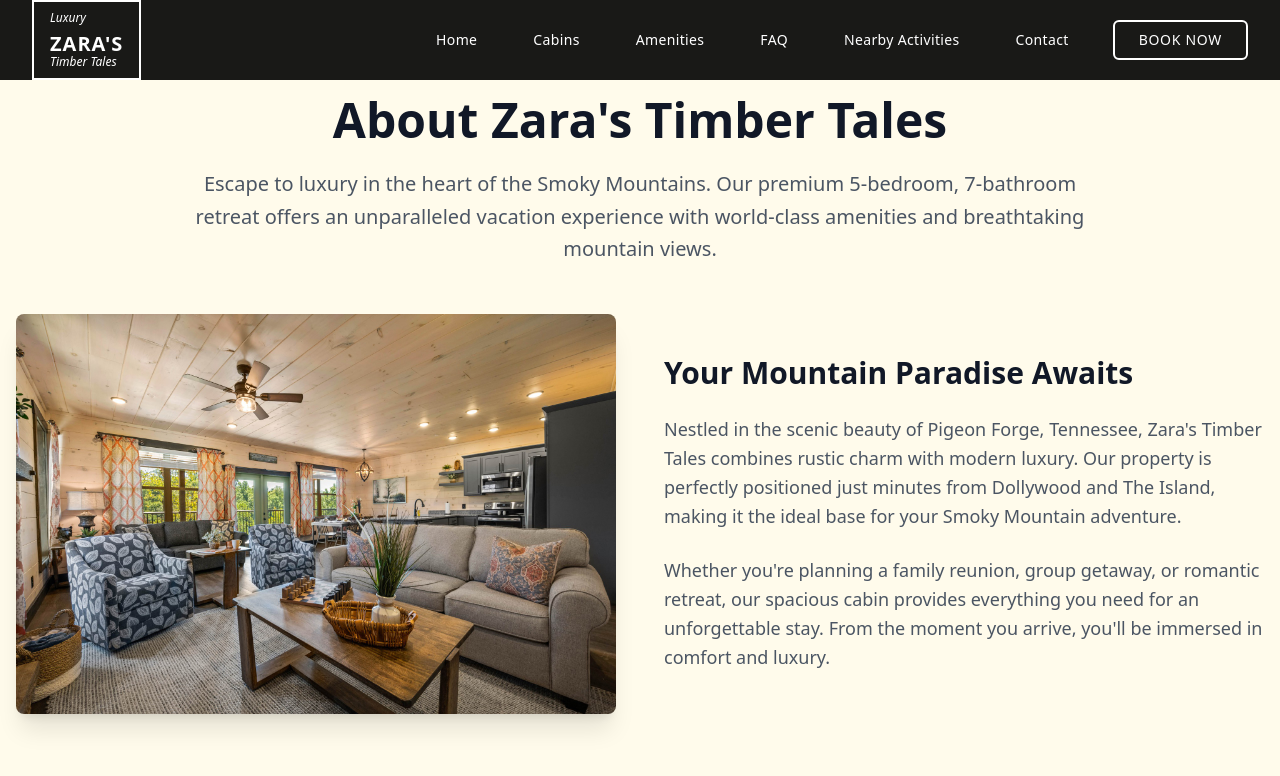
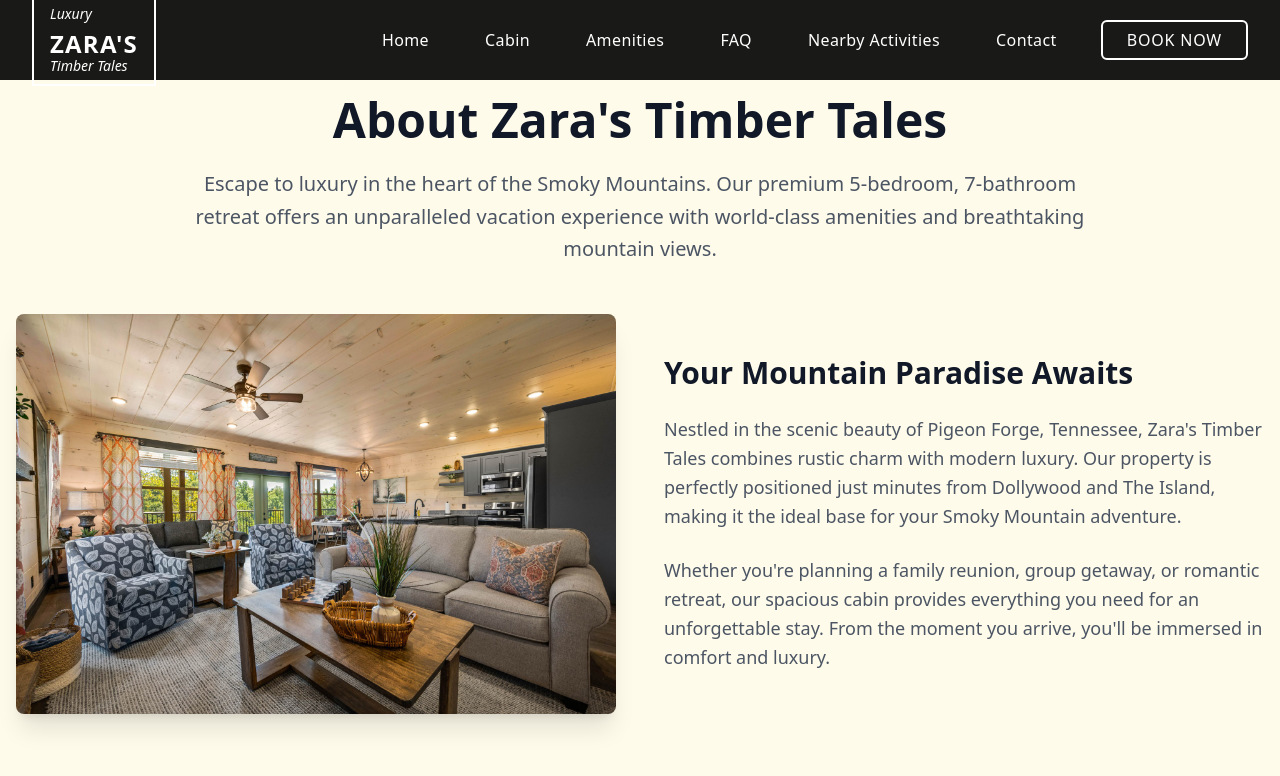
Before and after one commit to kchandrasekhar01/timber-tales-escape-portal, a React (Vite) app: page /about in a window 1280 px wide. Shown: the top 776 px of the page. Built offline with nearby package versions, Linux system fonts and the light colour scheme.

Commit message:
Refactor: Update header and navigation
- Increased font size for page headers.
- Arranged headers symmetrically.
- Increased Timber Tales font size.
- Changed "Cabins" to "Cabin".

```diff
--- a/src/components/Navigation.tsx
+++ b/src/components/Navigation.tsx
@@ -14,9 +14,9 @@ export const Navigation = () => {
           <div className="flex items-center">
             <Link to="/" className="text-white">
               <div className="border-2 border-white px-4 py-2">
-                <div className="text-xs font-light mb-1 italic">Luxury</div>
-                <div className="text-xl font-bold tracking-wider">ZARA'S</div>
-                <div className="text-xs font-light italic -mt-1">Timber Tales</div>
+                <div className="text-sm font-light mb-1 italic">Luxury</div>
+                <div className="text-2xl font-bold tracking-wider">ZARA'S</div>
+                <div className="text-sm font-light italic -mt-1">Timber Tales</div>
               </div>
             </Link>
           </div>
@@ -24,25 +24,25 @@ export const Navigation = () => {
           {/* Desktop Navigation */}
           <div className="hidden md:block">
             <div className="ml-10 flex items-baseline space-x-8">
-              <Link to="/" className="text-white hover:text-amber-300 px-3 py-2 text-sm font-light tracking-wide transition-colors">
+              <Link to="/" className="text-white hover:text-amber-300 px-3 py-2 text-base font-light tracking-wide transition-colors">
                 Home
               </Link>
-              <Link to="/about" className="text-white hover:text-amber-300 px-3 py-2 text-sm font-light tracking-wide transition-colors">
-                Cabins
+              <Link to="/about" className="text-white hover:text-amber-300 px-3 py-2 text-base font-light tracking-wide transition-colors">
+                Cabin
               </Link>
-              <Link to="/amenities" className="text-white hover:text-amber-300 px-3 py-2 text-sm font-light tracking-wide transition-colors">
+              <Link to="/amenities" className="text-white hover:text-amber-300 px-3 py-2 text-base font-light tracking-wide transition-colors">
                 Amenities
               </Link>
-              <Link to="/booking" className="text-white hover:text-amber-300 px-3 py-2 text-sm font-light tracking-wide transition-colors">
+              <Link to="/booking" className="text-white hover:text-amber-300 px-3 py-2 text-base font-light tracking-wide transition-colors">
                 FAQ
               </Link>
-              <span className="text-white hover:text-amber-300 px-3 py-2 text-sm font-light tracking-wide transition-colors cursor-pointer">
+              <span className="text-white hover:text-amber-300 px-3 py-2 text-base font-light tracking-wide transition-colors cursor-pointer">
                 Nearby Activities
               </span>
-              <span className="text-white hover:text-amber-300 px-3 py-2 text-sm font-light tracking-wide transition-colors cursor-pointer">
+              <span className="text-white hover:text-amber-300 px-3 py-2 text-base font-light tracking-wide transition-colors cursor-pointer">
                 Contact
               </span>
-              <Button className="border-2 border-white bg-transparent text-white hover:bg-white hover:text-black px-6 py-2 text-sm font-light tracking-wider transition-all">
+              <Button className="border-2 border-white bg-transparent text-white hover:bg-white hover:text-black px-6 py-2 text-base font-light tracking-wider transition-all">
                 BOOK NOW
               </Button>
             </div>
@@ -64,16 +64,16 @@ export const Navigation = () => {
         {isOpen && (
           <div className="md:hidden">
             <div className="px-2 pt-2 pb-3 space-y-1 sm:px-3 bg-black/95 border-t border-white/20">
-              <Link to="/" className="block px-3 py-2 text-base font-light text-white hover:text-amber-300">
+              <Link to="/" className="block px-3 py-2 text-lg font-light text-white hover:text-amber-300">
                 Home
               </Link>
-              <Link to="/about" className="block px-3 py-2 text-base font-light text-white hover:text-amber-300">
-                Cabins
+              <Link to="/about" className="block px-3 py-2 text-lg font-light text-white hover:text-amber-300">
+                Cabin
               </Link>
-              <Link to="/amenities" className="block px-3 py-2 text-base font-light text-white hover:text-amber-300">
+              <Link to="/amenities" className="block px-3 py-2 text-lg font-light text-white hover:text-amber-300">
                 Amenities
               </Link>
-              <Link to="/booking" className="block px-3 py-2 text-base font-light text-white hover:text-amber-300">
+              <Link to="/booking" className="block px-3 py-2 text-lg font-light text-white hover:text-amber-300">
                 FAQ
               </Link>
               <div className="px-3 py-2">
```
